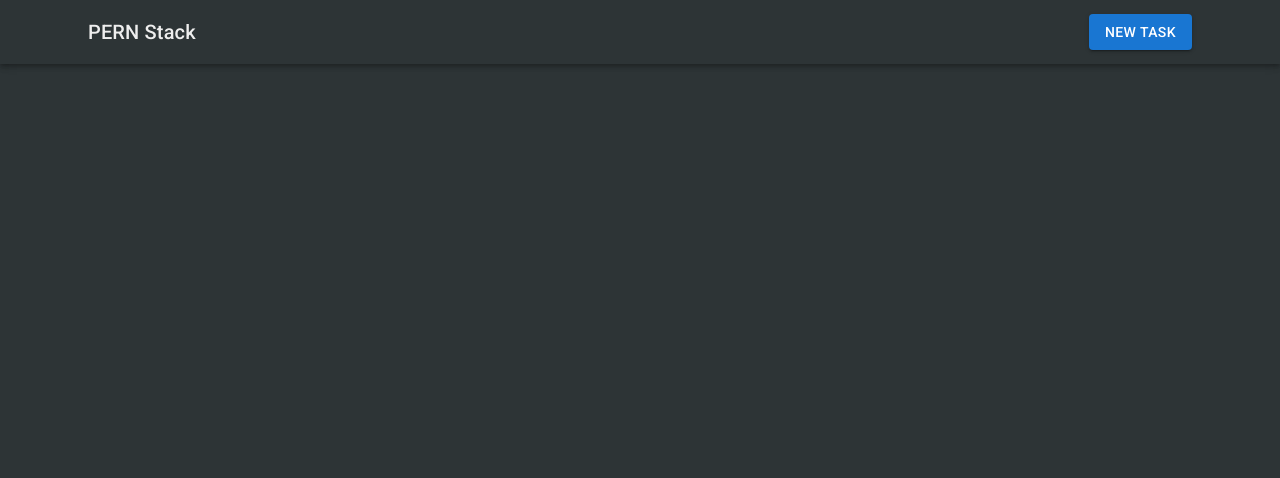
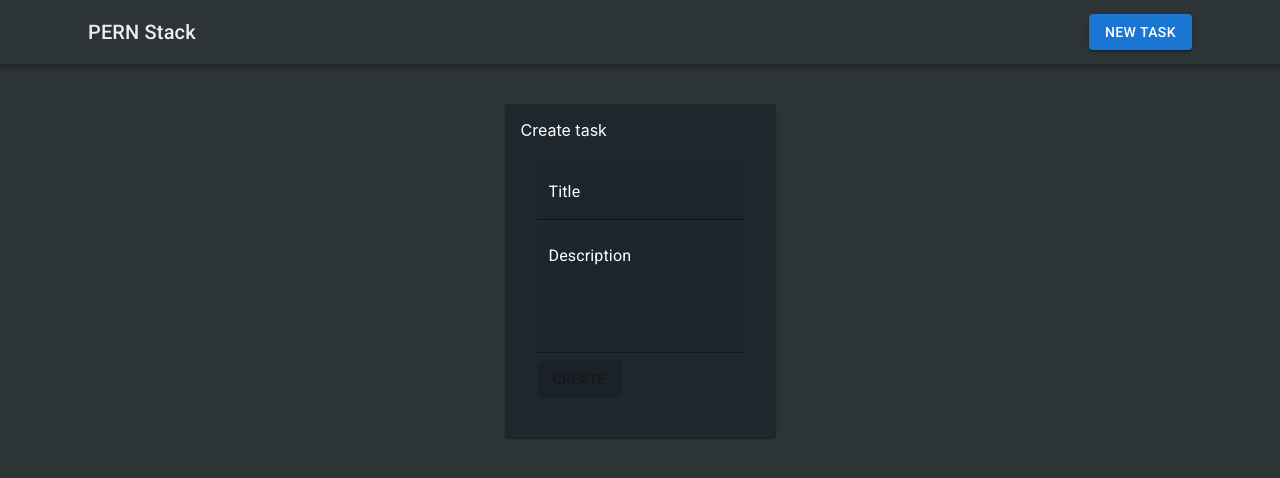
Before and after one commit to daniel199410/pern-stack, a React (Create React App) app in the folder client/: page /tasks/1/edit in a window 1280 px wide. Before the commit this address had no page. Shown: the top 478 px of the page. Built offline with nearby package versions, Linux system fonts and the light colour scheme; no server answers.

Commit message:
Creating update task functionality in React.

```diff
--- a/client/src/App.js
+++ b/client/src/App.js
@@ -12,6 +12,7 @@
 			<Routes>
 				<Route path='/' element={<TaskList/>}/>
 				<Route path='/tasks/new' element={<TaskForm/>}/>
+				<Route path='/tasks/:id/edit' element={<TaskForm/>}/>
 			</Routes>
 		</Container>
 	</BrowserRouter>
--- a/client/src/components/TaskForm.js
+++ b/client/src/components/TaskForm.js
@@ -1,22 +1,45 @@
 import {Button, Card, CardContent, CircularProgress, Grid, TextField, Typography} from "@mui/material";
-import {useState} from "react";
-import {useNavigate} from "react-router-dom";
+import {useEffect, useState} from "react";
+import {useNavigate, useParams} from "react-router-dom";
 
 export default function TaskFOrm(){
 	const navigate = useNavigate();
+	const params = useParams();
 	const [task, setTask] = useState({title: '', description: ''});
 	const [loading, setLoading] = useState(false);
+	const [editing, setEditing] = useState(false);
+
+	useEffect(() => {
+		if(params.id) {
+			loadTask(params.id).then();
+		}
+	}, [params.id]);
+
+	const loadTask = async id => {
+		const response = await fetch(`http://localhost:4000/tasks/${id}`)
+		const data = await response.json();
+		setTask({ title: data.title, description: data.description })
+		setEditing(true);
+	}
 
 	const handleChange = e => setTask({...task, [e.target.name]: e.target.value})
 
 	const handleSubmit = async e => {
 		e.preventDefault();
 		setLoading(true);
-		await fetch('http://localhost:4000/tasks', {
-			method: 'POST',
-			body: JSON.stringify(task),
-			headers: {'Content-type': 'application/json'}
-		});
+		if(editing) {
+			await fetch(`http://localhost:4000/tasks/${params.id}`, {
+				method: 'PUT',
+				body: JSON.stringify(task),
+				headers: {'Content-type': 'application/json'}
+			});
+		} else {
+			await fetch('http://localhost:4000/tasks', {
+				method: 'POST',
+				body: JSON.stringify(task),
+				headers: {'Content-type': 'application/json'}
+			});
+		}
 		setLoading(false);
 		navigate('/');
 	};
@@ -25,7 +48,7 @@
 		<Grid container direction='column' alignItems='center' justifyContent='center'>
 			<Grid item xs={3}>
 				<Card sx={{mt:5}} style={{backgroundColor: '#1E272E', padding: '1rem'}}>
-					<Typography variant='5' textAlign='center' color='white'>Create Task</Typography>
+					<Typography variant='5' textAlign='center' color='white'>{ editing ? 'Update' : 'Create' } task</Typography>
 					<CardContent>
 						<form onSubmit={handleSubmit}>
 							<TextField
@@ -33,6 +56,7 @@
 								label='Title'
 								sx={{display: 'block', margin: '.5rem 0'}}
 								name='title'
+								value={task.title}
 								onChange={handleChange}
 								inputProps={{style: {color: 'white'}}}
 								InputLabelProps={{style: {color: 'white'}}}
@@ -44,6 +68,7 @@
 								rows={4}
 								sx={{display: 'block', margin: '.5rem 0'}}
 								name='description'
+								value={task.description}
 								onChange={handleChange}
 								inputProps={{style: {color: 'white'}}}
 								InputLabelProps={{style: {color: 'white'}}}
@@ -54,7 +79,7 @@
 								type='submit'
 								disabled={!task.description || !task.title || loading}
 							>
-								{loading ? <CircularProgress color='inherit' size={24}/> : 'Save'}
+								{loading ? <CircularProgress color='inherit' size={24}/> : editing ? 'Update' : 'Create'}
 							</Button>
 						</form>
 					</CardContent>
--- a/client/src/components/TaskList.js
+++ b/client/src/components/TaskList.js
@@ -1,25 +1,28 @@
 import {Fragment, useEffect, useState} from "react";
 import {Button, Card, CardContent, Typography} from "@mui/material";
+import {useNavigate} from "react-router-dom";
 
 export default function TaskList() {
 	const [tasks, setTasks] = useState([]);
+	const navigate = useNavigate();
+
+	useEffect(() => {
+		loadTasks().then();
+	}, [])
 
 	const loadTasks = async () => {
 		const response = await fetch('http://localhost:4000/tasks');
 		const data = await response.json();
 		setTasks(data);
+
 	}
-
 	const handleDelete = async id => {
 		const response = await fetch(`http://localhost:4000/tasks/${id}`, { method: 'DELETE' });
 		if(response.status === 204) {
 			setTasks(tasks.filter(task => task.id !== id));
 		}
+
 	}
-
-	useEffect(() => {
-		loadTasks().then();
-	}, [])
 
 	return (
 		<Fragment>
@@ -32,7 +35,7 @@
 							<Typography>{task.description}</Typography>
 						</div>
 						<div>
-							<Button variant='contained' color='inherit' onClick={() => console.log('Updating')}>
+							<Button variant='contained' color='inherit' onClick={() => navigate(`/tasks/${task.id}/edit`)}>
 								Edit
 							</Button>
 							<Button
```
